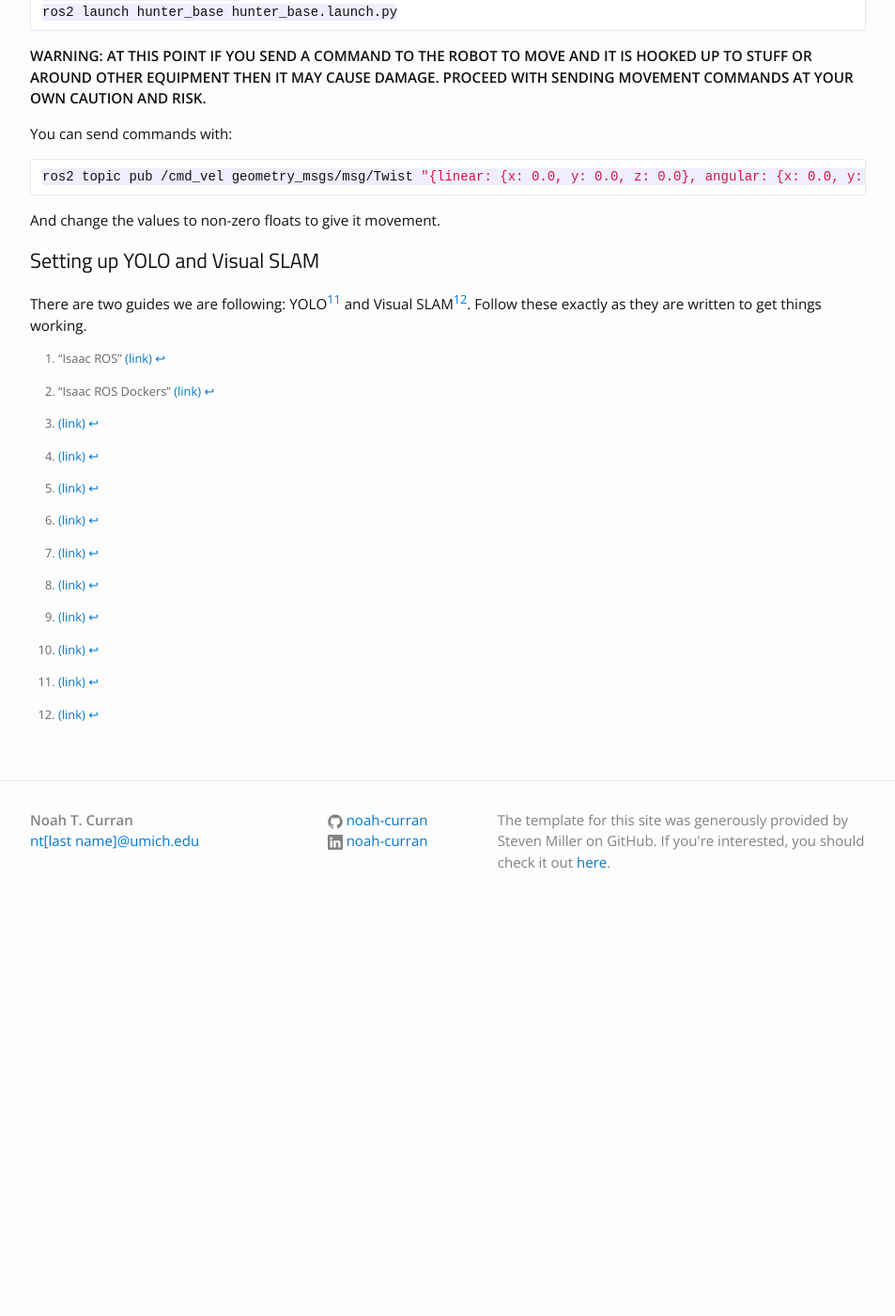
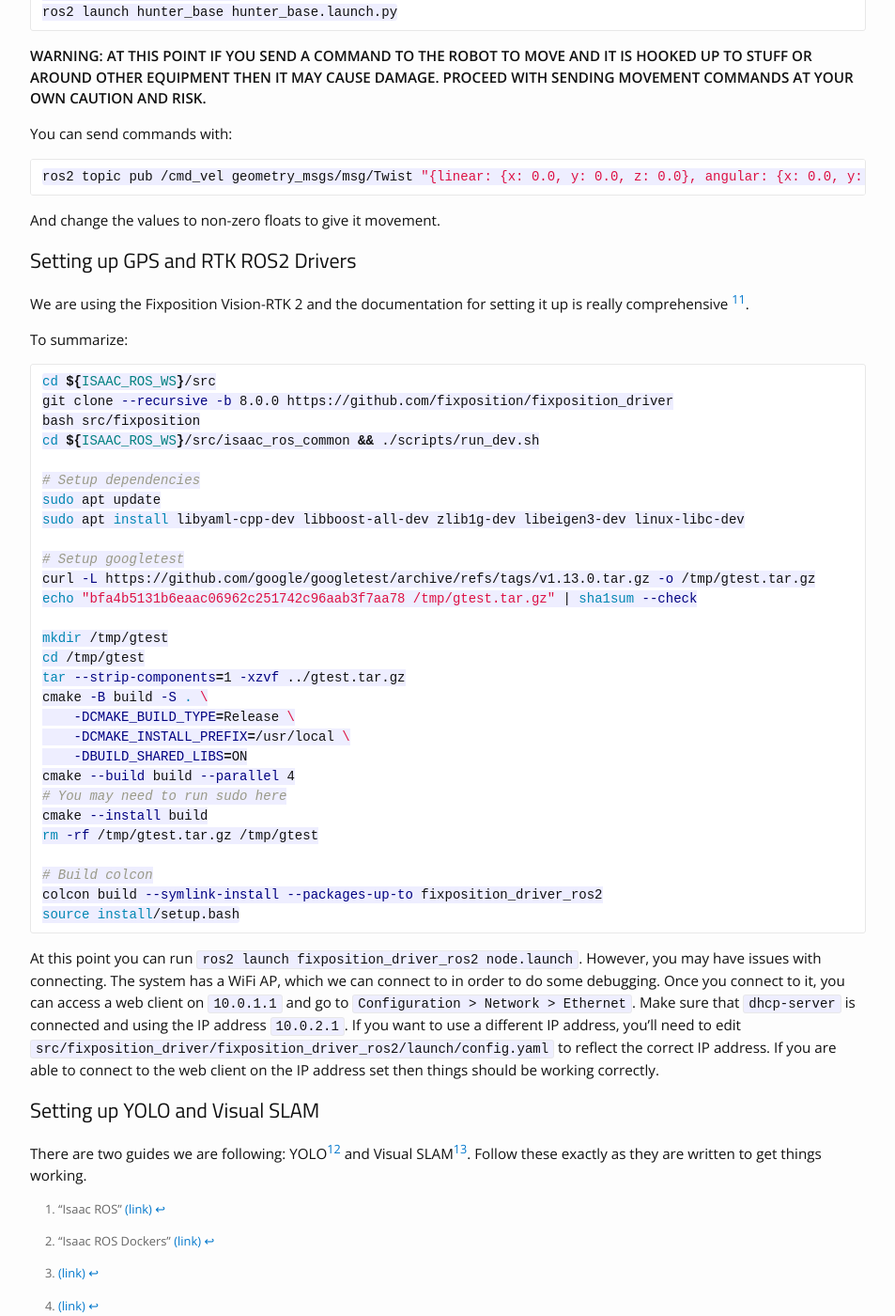
Before and after one commit to noah-curran/noah-curran.github.io, a Jekyll site: the page built from _posts/2025-03-26-notes-on-building-ros-and-sensor-drivers-on-jetson.md, in a window 1280 px wide and 1400 px high, scrolled down 2679 px. Shown: the whole window at 94% size, without its empty margins (163-1116 px from the left). Built offline with Jekyll 4.4.1, drawn with Linux system fonts in a browser that asks for light colours; before the commit the page ends 3667 px from its top, so only the background shows below that.

Commit message:
setting up gps drivers

````diff
--- a/_posts/2025-03-26-notes-on-building-ros-and-sensor-drivers-on-jetson.md
+++ b/_posts/2025-03-26-notes-on-building-ros-and-sensor-drivers-on-jetson.md
@@ -111,6 +111,42 @@ ros2 topic pub /cmd_vel geometry_msgs/msg/Twist "{linear: {x: 0.0, y: 0.0, z: 0.
 ```
 And change the values to non-zero floats to give it movement.
 
+## Setting up GPS and RTK ROS2 Drivers
+We are using the Fixposition Vision-RTK 2 and the documentation for setting it up is really comprehensive [^13].
+
+To summarize:
+```bash
+cd ${ISAAC_ROS_WS}/src
+git clone --recursive -b 8.0.0 https://github.com/fixposition/fixposition_driver
+bash src/fixposition
+cd ${ISAAC_ROS_WS}/src/isaac_ros_common && ./scripts/run_dev.sh
+
+# Setup dependencies
+sudo apt update
+sudo apt install libyaml-cpp-dev libboost-all-dev zlib1g-dev libeigen3-dev linux-libc-dev
+
+# Setup googletest
+curl -L https://github.com/google/googletest/archive/refs/tags/v1.13.0.tar.gz -o /tmp/gtest.tar.gz
+echo "bfa4b5131b6eaac06962c251742c96aab3f7aa78 /tmp/gtest.tar.gz" | sha1sum --check
+
+mkdir /tmp/gtest
+cd /tmp/gtest
+tar --strip-components=1 -xzvf ../gtest.tar.gz
+cmake -B build -S . \
+    -DCMAKE_BUILD_TYPE=Release \
+    -DCMAKE_INSTALL_PREFIX=/usr/local \
+    -DBUILD_SHARED_LIBS=ON
+cmake --build build --parallel 4
+# You may need to run sudo here
+cmake --install build
+rm -rf /tmp/gtest.tar.gz /tmp/gtest
+
+# Build colcon
+colcon build --symlink-install --packages-up-to fixposition_driver_ros2
+source install/setup.bash
+```
+At this point you can run `ros2 launch fixposition_driver_ros2 node.launch`. However, you may have issues with connecting. The system has a WiFi AP, which we can connect to in order to do some debugging. Once you connect to it, you can access a web client on `10.0.1.1` and go to `Configuration > Network > Ethernet`. Make sure that `dhcp-server` is connected and using the IP address `10.0.2.1`. If you want to use a different IP address, you'll need to edit `src/fixposition_driver/fixposition_driver_ros2/launch/config.yaml` to reflect the correct IP address. If you are able to connect to the web client on the IP address set then things should be working correctly.
+
 ## Setting up YOLO and Visual SLAM
 There are two guides we are following: YOLO[^7] and Visual SLAM[^8]. Follow these exactly as they are written to get things working.
 
@@ -126,3 +162,4 @@ There are two guides we are following: YOLO[^7] and Visual SLAM[^8]. Follow thes
 [^10]: [(link)](https://github.com/RoboSense-LiDAR/rslidar_msg)
 [^11]: [(link)](https://gist.github.com/WT-MM/5f414dfa32aca8adbf5ef8e32a391e30)
 [^12]: [(link)](https://github.com/agilexrobotics/hunter_ros2)
+[^13]: [(link)](https://docs.fixposition.com/fd/installation-and-usagex)
````
